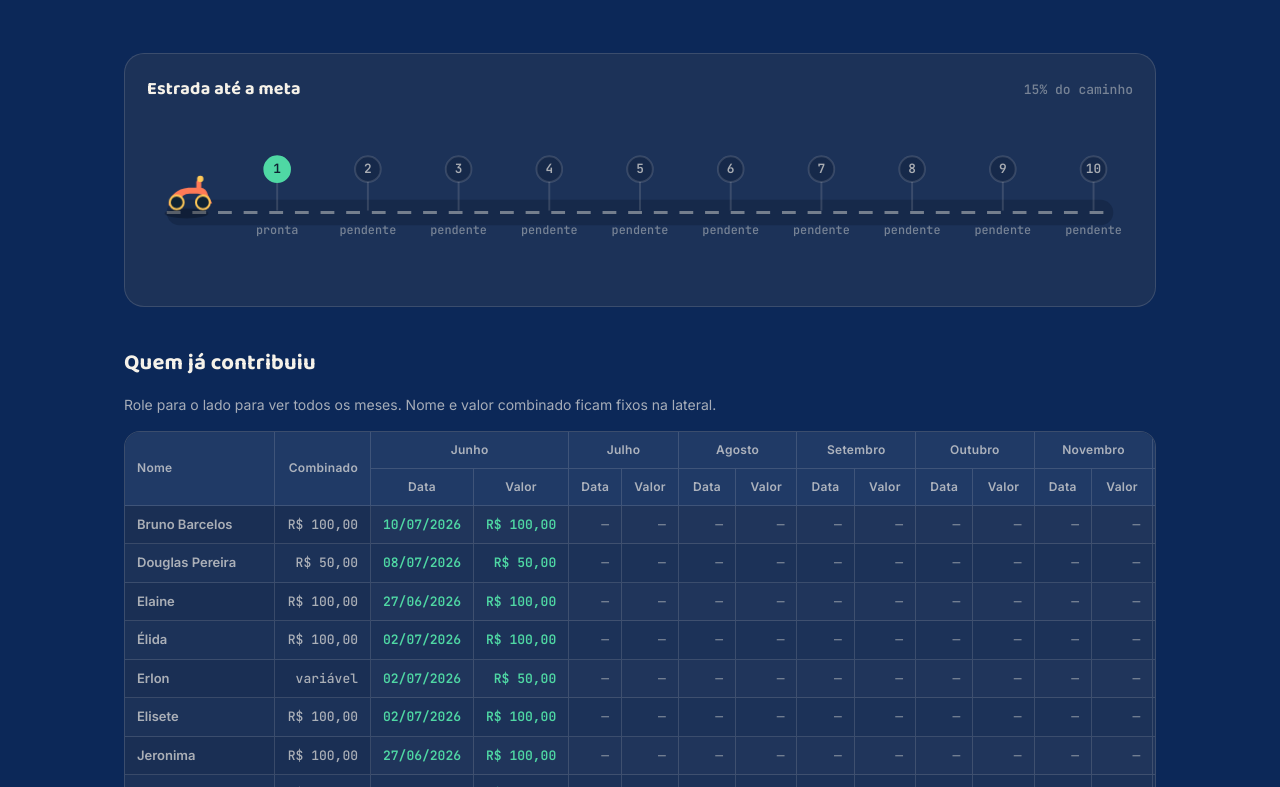
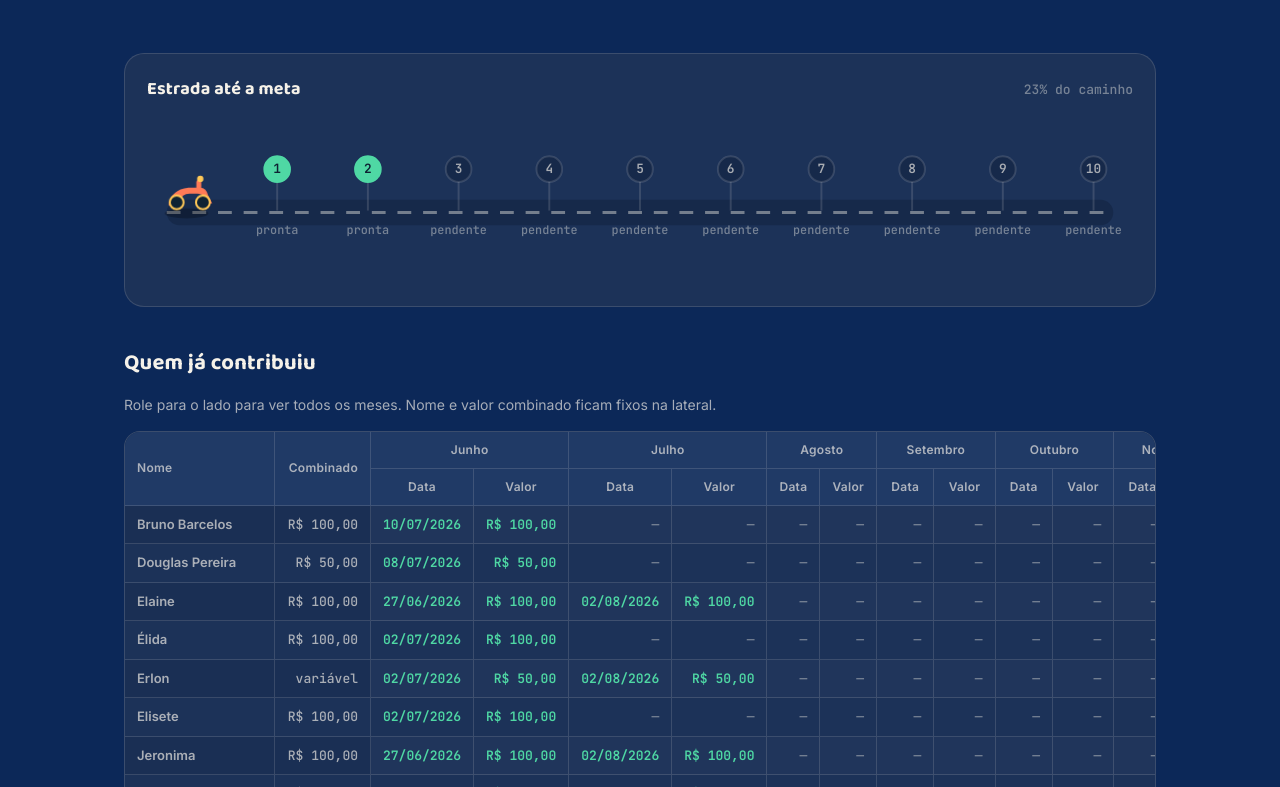
Before and after one commit to mariana1008/pagamento-scooter, a plain HTML site: page index.html in a window 1280 px wide. Shown: the part 409-1196 px from the top of the page. Drawn offline with Linux system fonts and the light colour scheme.

Commit message:
- Atualizado os valores pagos:  - Mariana 01/08 100  - Meires 02/08 100  - Jeronima 02/08/ 100  - Erlon 02/08 50  - Elaine 02/08/ 100  - Saulo 02/08/ 100  - Paulo Ricardo 02/08 50  - Mayza 02/08/ 100  - Neusarete 02/08/ 100

```diff
--- a/index.html
+++ b/index.html
@@ -300,19 +300,19 @@
 const PARTICIPANTS = [
   { nome:"Bruno Barcelos",  combinado:100, pagamentos:{ Junho: {data:"10/07/2026", valor:100} } },
   { nome:"Douglas Pereira", combinado:50,  pagamentos:{ Junho: {data:"08/07/2026", valor:50} } },
-  { nome:"Elaine",          combinado:100, pagamentos:{ Junho:{data:"27/06/2026", valor:100} } },
+  { nome:"Elaine",          combinado:100, pagamentos:{ Junho:{data:"27/06/2026", valor:100}, Julho: {data:"02/08/2026", valor:100} } },
   { nome:"Élida",           combinado:100, pagamentos:{ Junho: {data:"02/07/2026", valor:100} } },
-  { nome:"Erlon",           combinado:null,pagamentos:{ Junho: {data:"02/07/2026", valor:50} } },
+  { nome:"Erlon",           combinado:null,pagamentos:{ Junho: {data:"02/07/2026", valor:50}, Julho: {data:"02/08/2026", valor:50} } },
   { nome:"Elisete",         combinado:100, pagamentos:{ Junho: {data:"02/07/2026", valor:100} } },
-  { nome:"Jeronima",        combinado:100, pagamentos:{ Junho: {data:"27/06/2026", valor:100} } },
-  { nome:"Mariana",         combinado:100, pagamentos:{ Junho: {data:"01/07/2026", valor:100} } },
+  { nome:"Jeronima",        combinado:100, pagamentos:{ Junho: {data:"27/06/2026", valor:100}, Julho: {data:"02/08/2026", valor:100} } },
+  { nome:"Mariana",         combinado:100, pagamentos:{ Junho: {data:"01/07/2026", valor:100}, Julho: {data:"01/08/2026", valor:100} } },
   { nome:"Marlene",         combinado:null,pagamentos:{ Junho: {data:"04/07/2026", valor:100} } },
-  { nome:"Maysa",           combinado:100, pagamentos:{ Junho: {data:"02/07/2026", valor:100} } },
-  { nome:"Meiris",          combinado:100, pagamentos:{ Junho: {data:"30/06/2026", valor:100} } },
-  { nome:"Neusarete",       combinado:100, pagamentos:{ Junho: {data:"27/06/2026", valor:100} } },
+  { nome:"Maysa",           combinado:100, pagamentos:{ Junho: {data:"02/07/2026", valor:100}, Julho: {data:"02/08/2026", valor:100} } },
+  { nome:"Meiris",          combinado:100, pagamentos:{ Junho: {data:"30/06/2026", valor:100}, Julho: {data:"02/08/2026", valor:100} } },
+  { nome:"Neusarete",       combinado:100, pagamentos:{ Junho: {data:"27/06/2026", valor:100}, Julho: {data:"02/08/2026", valor:100} } },
   { nome:"Neiva",           combinado:null,pagamentos:{ Junho: {data:"02/07/2026", valor:50} } },
-  { nome:"Paulo Ricardo",   combinado:50,  pagamentos:{} },
-  { nome:"Saulo",           combinado:null,pagamentos:{ Junho: {data:"28/06/2026", valor:200} } },
+  { nome:"Paulo Ricardo",   combinado:50,  pagamentos:{Julho: {data:"02/08/2026", valor:50}} },
+  { nome:"Saulo",           combinado:null,pagamentos:{ Junho: {data:"28/06/2026", valor:200}, Julho: {data:"02/08/2026", valor:100} } },
   { nome:"Sandra",          combinado:50,  pagamentos:{ Junho: {data:"06/07/2026", valor:50} } },
   { nome:"Thiago Barcelos", combinado:100, pagamentos:{ Junho: {data:"01/07/2026", valor:100} } },
 ];
```
